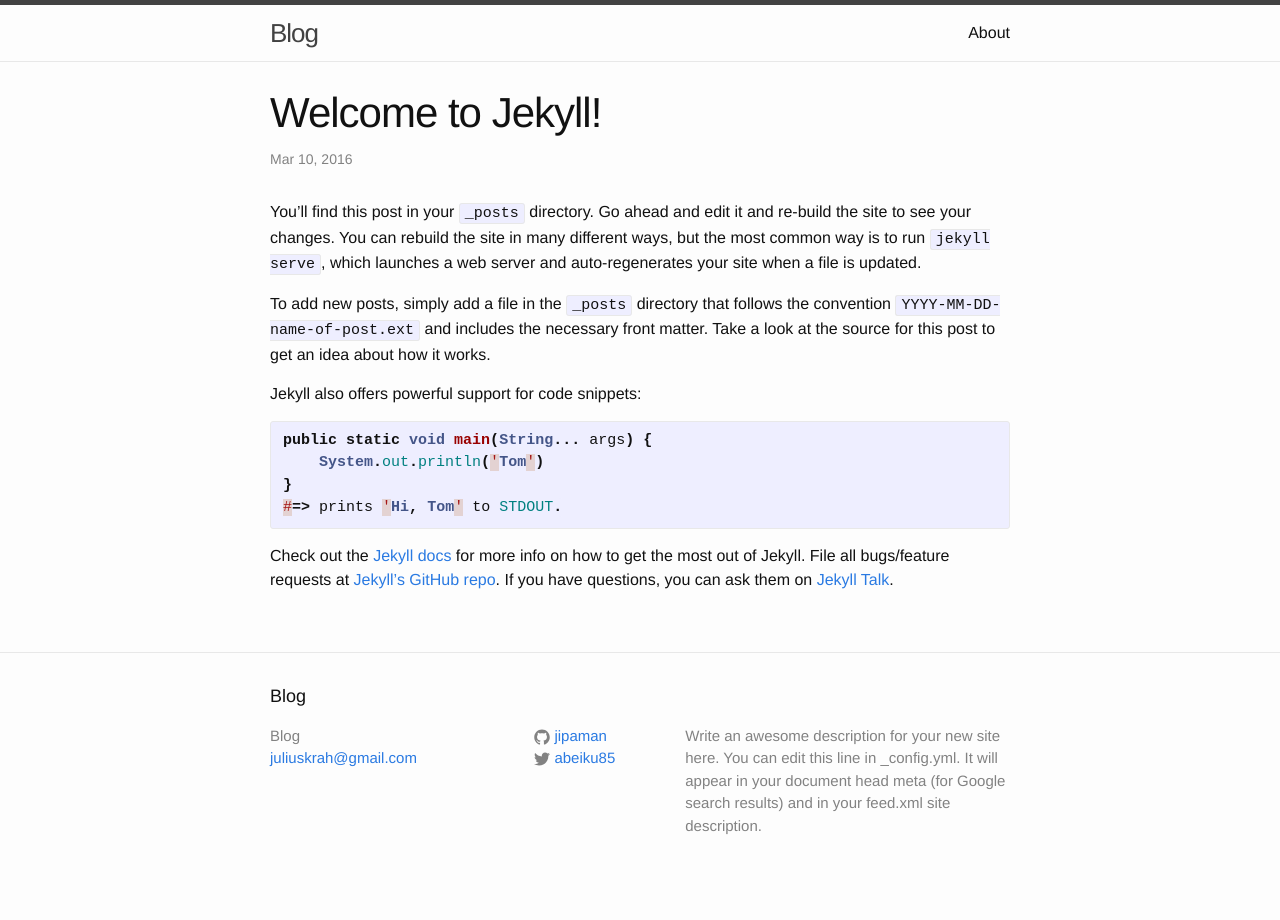
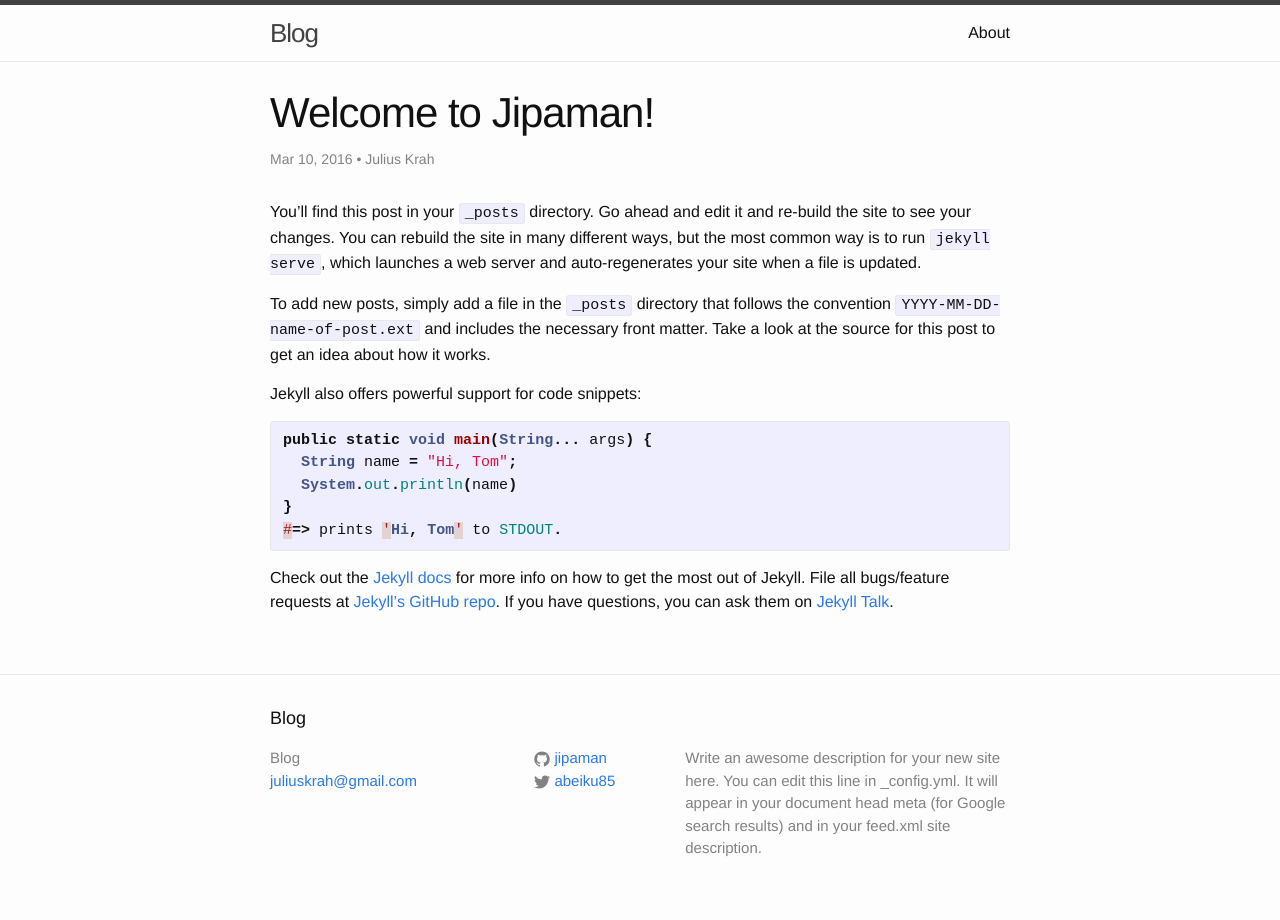
Before and after one commit to juliuskrah/juliuskrah.github.io, a Jekyll site: the page built from _posts/2016-03-10-welcome-to-jipaman.markdown, in a window 1280 px wide. Built offline with Jekyll 4.4.1, drawn with Linux system fonts in a browser that asks for light colours.

Commit message:
modified blog

```diff
--- a/_posts/2016-03-10-welcome-to-jipaman.markdown
+++ b/_posts/2016-03-10-welcome-to-jipaman.markdown
@@ -1,7 +1,8 @@
 ---
 layout: post
-title:  "Welcome to Jekyll!"
+title:  "Welcome to Jipaman!"
 date:   2016-03-10 19:11:20 +0000
+author: Julius Krah
 categories: java update
 ---
 You’ll find this post in your `_posts` directory. Go ahead and edit it and re-build the site to see your changes. You can rebuild the site in many different ways, but the most common way is to run `jekyll serve`, which launches a web server and auto-regenerates your site when a file is updated.
@@ -12,7 +13,8 @@
 
 {% highlight java %}
 public static void main(String... args) {
-    System.out.println('Tom')
+  String name = "Hi, Tom";
+  System.out.println(name)
 }
 #=> prints 'Hi, Tom' to STDOUT.
 {% endhighlight %}
```
